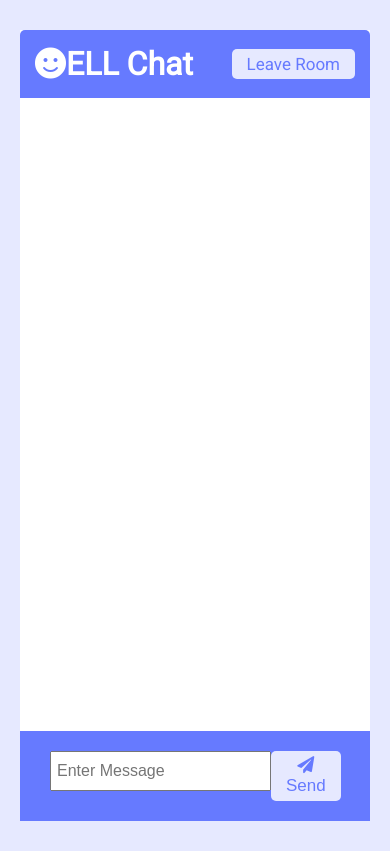
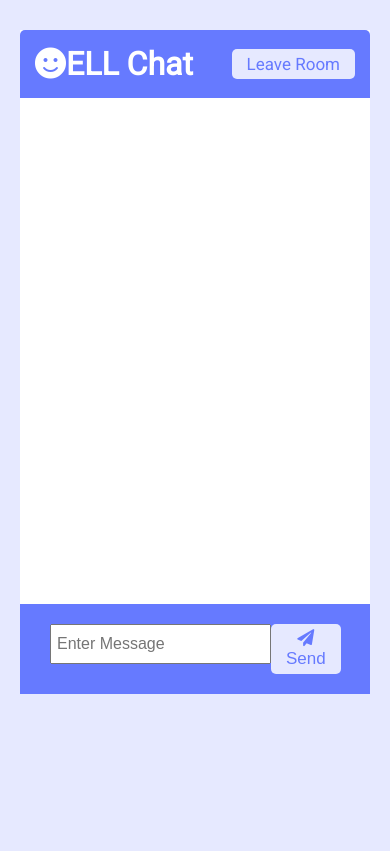
Before and after one commit to ameentm24/ELL-chat, a website: page public/chat.html in a window 390 px wide. Drawn offline with nearby package versions, Linux system fonts and the light colour scheme; no server answers.

Commit message:
main height

```diff
--- a/public/css/style.css
+++ b/public/css/style.css
@@ -186,6 +186,7 @@ a {
 @media (max-width: 700px) {
 	.chat-main {
 		display: block;
+		height: 60vh;
 	}
 
 	.chat-sidebar {
```
